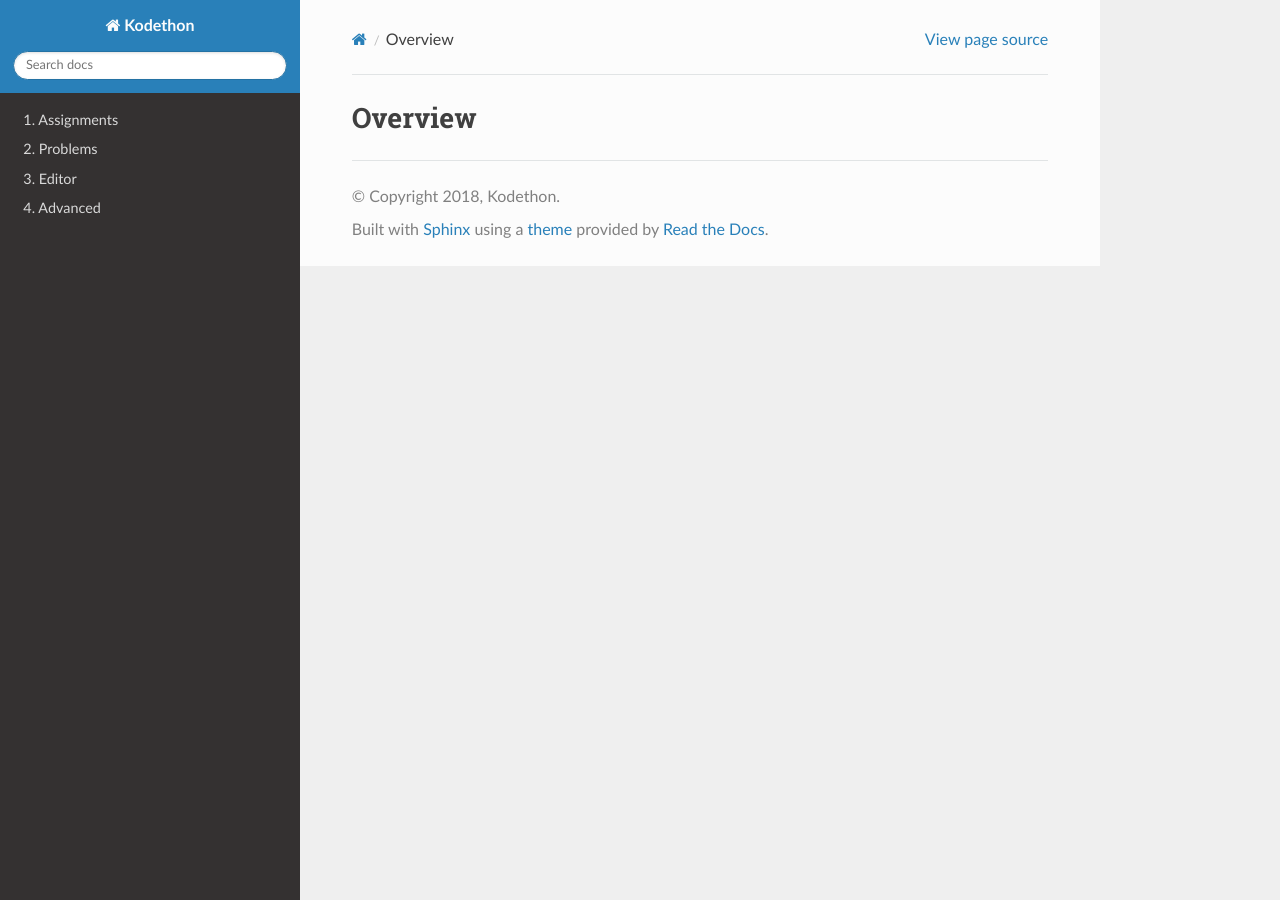
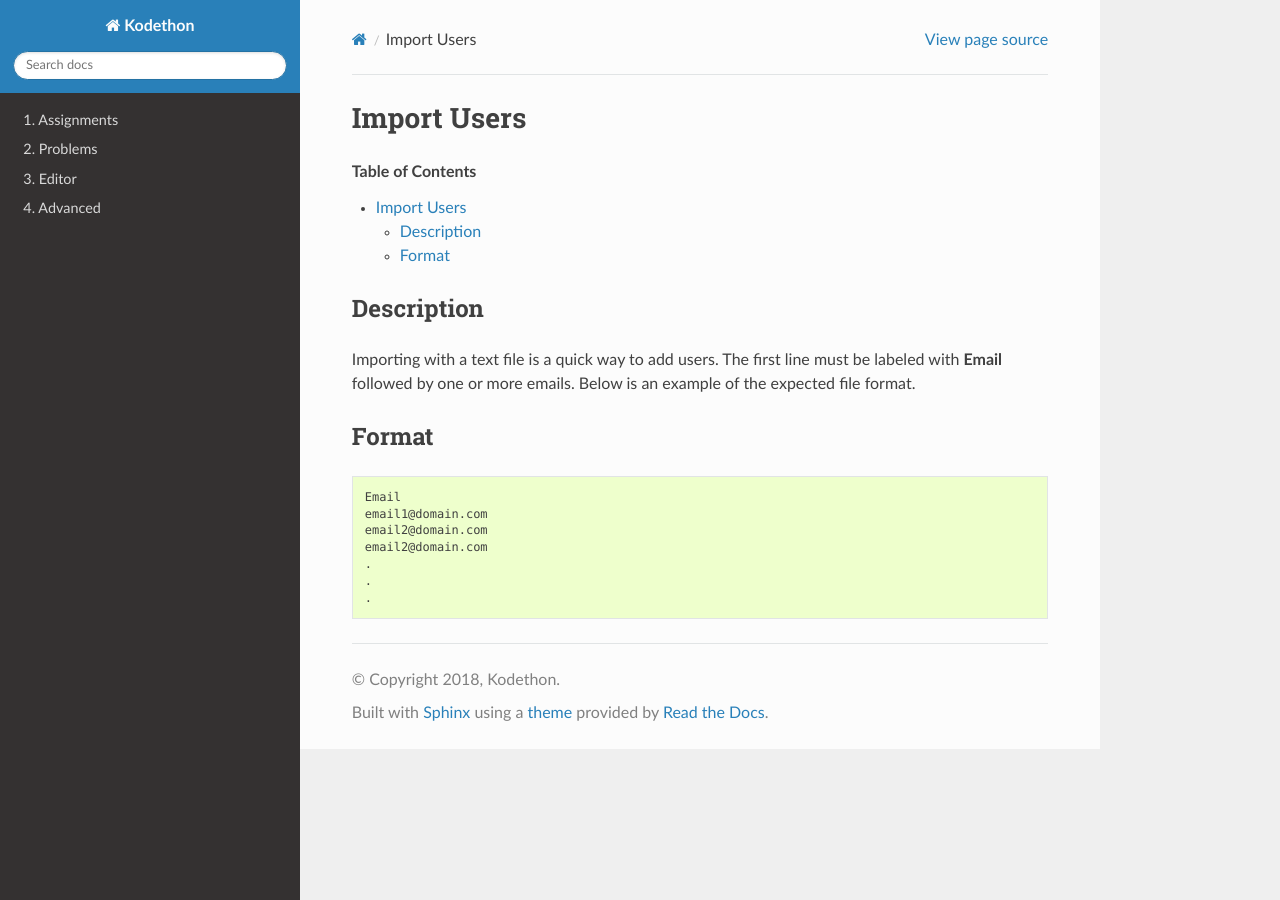
Before and after one commit to kodethon/Docs, a Sphinx documentation site: the page built from source/introduction/import.rst, in a window 1280 px wide. Built offline with Sphinx 7.4.7 and the Read the Docs theme 2.0.0, drawn with Linux system fonts in a browser that asks for light colours; pages that are not in the unit, such as notebooks, are missing from menus.

Commit message:
Add create problem/assignment section to introduction

```diff
--- /dev/null
+++ b/source/introduction/create-assignment.rst
@@ -0,0 +1,3 @@
+*****************
+Create Assignment
+*****************
--- /dev/null
+++ b/source/introduction/create-problem.rst
@@ -0,0 +1,3 @@
+**************
+Create Problem
+**************
--- a/source/introduction/import.rst
+++ b/source/introduction/import.rst
@@ -1,3 +1,24 @@
-********
-Overview
-********
+************
+Import Users
+************
+
+.. contents:: Table of Contents
+
+Description
+===========
+
+Importing with a text file is a quick way to add users.
+The first line must be labeled with **Email** followed by one or more emails. Below is an example of the expected file format.
+
+Format
+======
+
+.. code-block:: text
+
+   Email
+   email1@domain.com
+   email2@domain.com
+   email2@domain.com
+   .
+   .
+   .
--- a/source/introduction/index.rst
+++ b/source/introduction/index.rst
@@ -1,7 +1,9 @@
-Introduction
-============
+Getting Started
+===============
 
 .. toctree::
     :maxdepth: 1
 
-    overview
+    import
+    create-assignment
+    create-problem
```
Also changed, not shown: source/submission/groups.rst (renamed from source/assignments/groups.rst).
